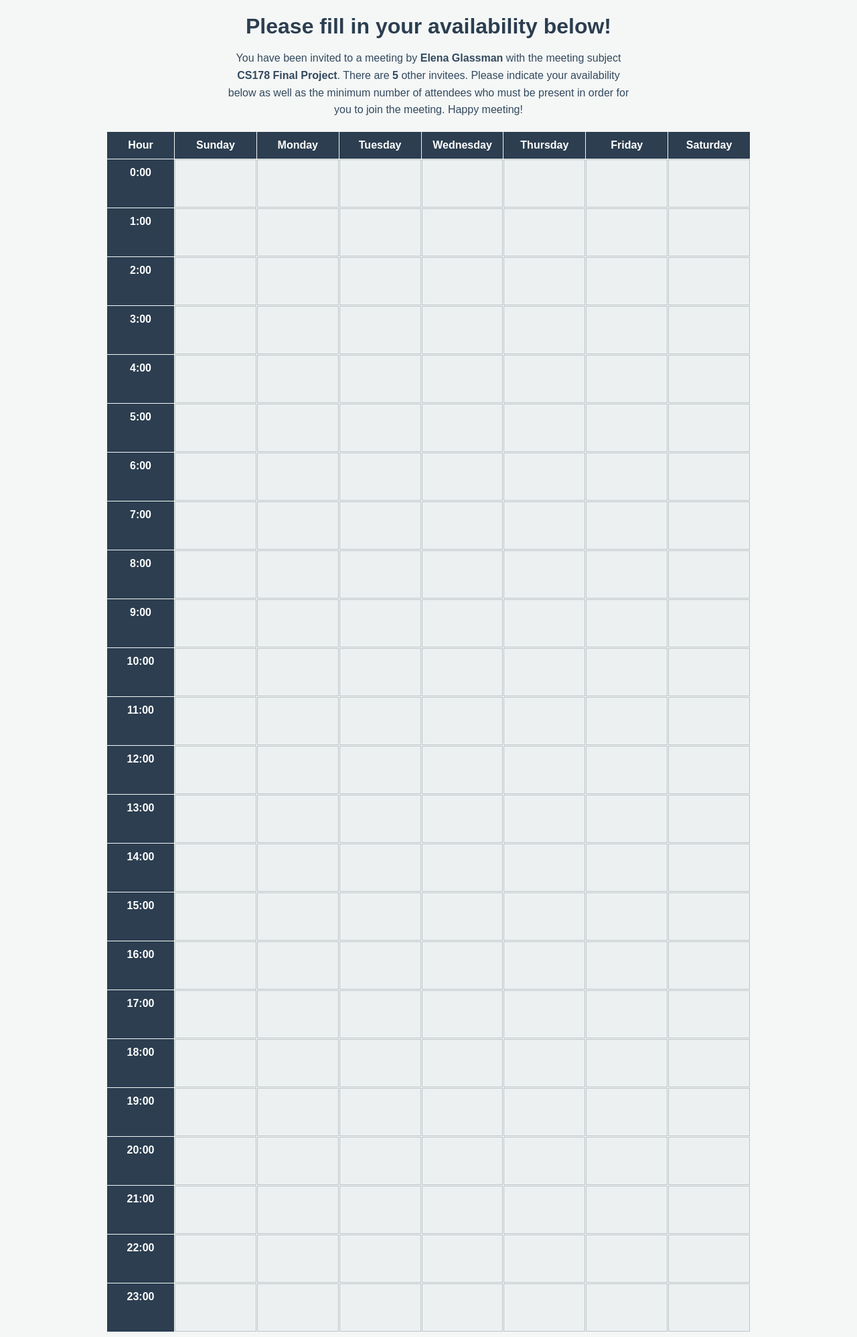
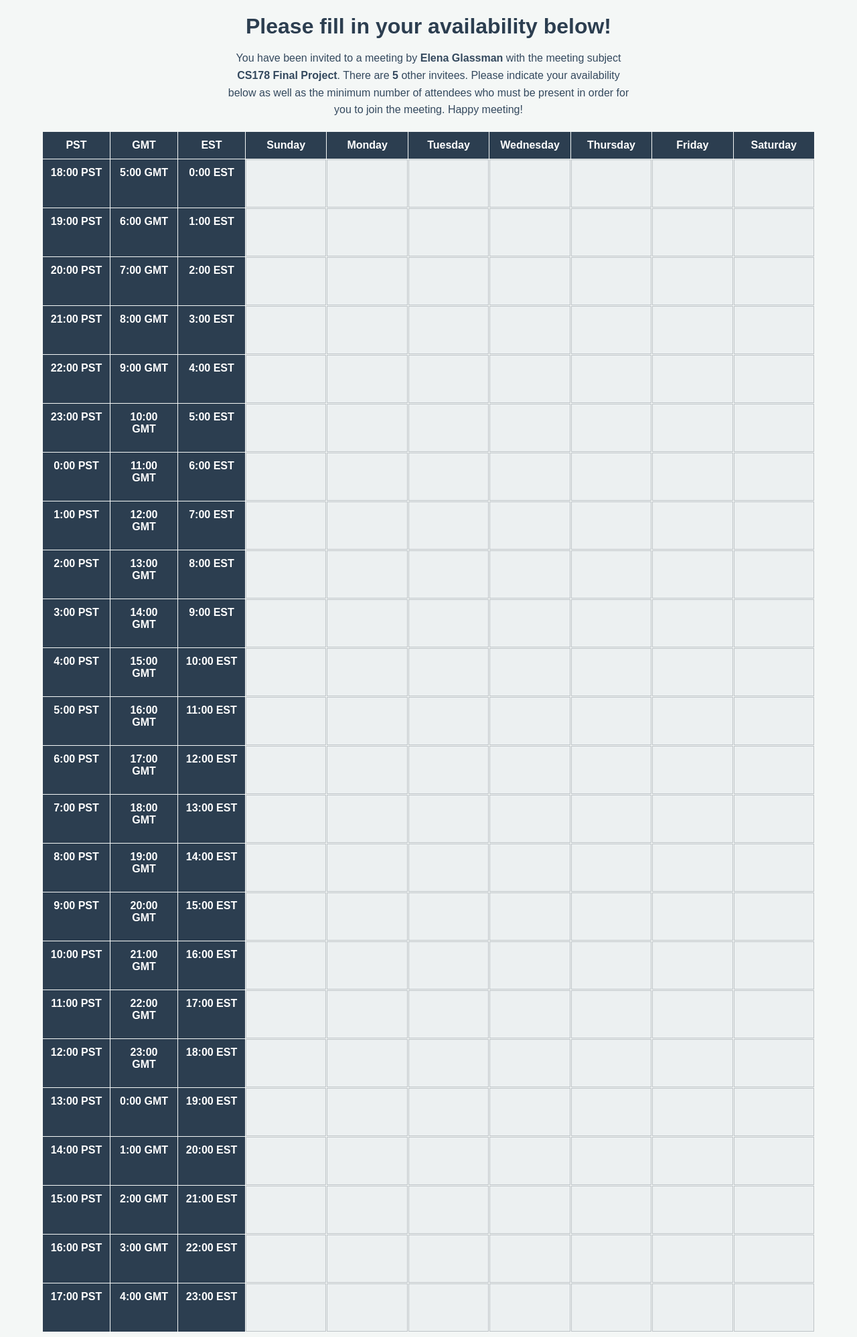
Before and after one commit to emmethalm/cs178-input, a Flask app: page / in a window 1280 px wide. Shown: the whole page at 67% size. Run offline with Flask 3, Linux system fonts and the light colour scheme.

Commit message:
added time zones

```diff
--- a/templates/index.html
+++ b/templates/index.html
@@ -13,11 +13,11 @@
   }
   .calendar {
     display: grid;
-    grid-template-columns: 100px repeat(7, 1fr); /* 100px for the hour column, and 1 fraction each for the 7 days */
+    grid-template-columns: 100px 100px 100px repeat(7, 1fr);
     grid-gap: 1px;
     text-align: center;
     margin: auto;
-    max-width: 960px;
+    max-width: 90vw;
   }
   .hour-header, .day-header {
     font-weight: bold;
@@ -65,7 +65,10 @@
 
 <div class="container">
   <div class="calendar">
-    <div class="hour-header">Hour</div> <!-- Static header for hours -->
+    <div class="hour-header">PST</div>
+    <div class="hour-header">GMT</div>
+    <div class="hour-header">EST</div>
+
     <div class="day-header">Sunday</div>
     <div class="day-header">Monday</div>
     <div class="day-header">Tuesday</div>
@@ -75,13 +78,14 @@
     <div class="day-header">Saturday</div>
 
     {% for hour in range(24) %}
-    <div class="hour-header">{{ hour }}:00</div> <!-- Hour header for each row -->
+    <div class="hour-header">{{ (hour-6)%24 }}:00 PST</div>
+    <div class="hour-header">{{ (hour+5)%24 }}:00 GMT</div>
+    <div class="hour-header">{{ hour }}:00 EST</div>
     {% for day in range(7) %}
-    <div class="time-slot" data-day="{{ day }}" data-hour="{{ hour }}">
-      <!-- Time slots will be here -->
-    </div>
+    <div class="time-slot" data-day="{{ day }}" data-hour="{{ hour }}"></div>
     {% endfor %}
     {% endfor %}
+  </div>
   </div>
 </div>
 
```
